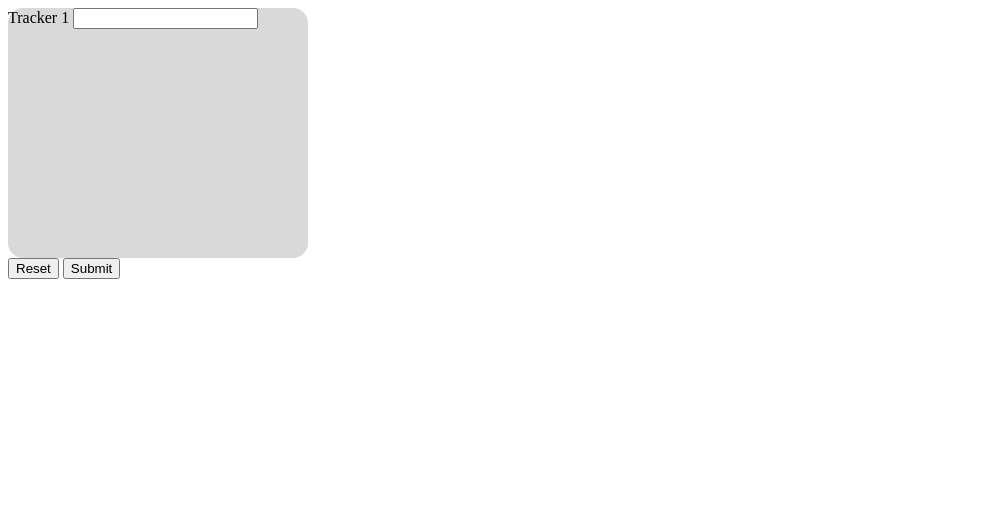
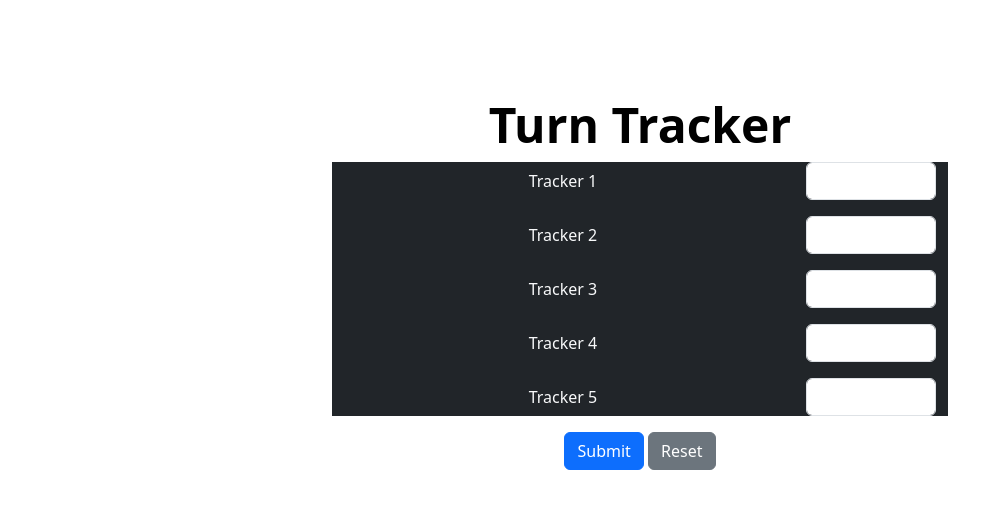
Before and after one commit to a-strauty/turntracker, a website: page tracker-web/public/index.html in a window 1280 px wide. Shown: the whole page, without its empty margins (0-1003 px from the left). Drawn offline with nearby package versions, Linux system fonts and the light colour scheme; no server answers.

Commit message:
integrated boostrap styling and changed form logic to process and sort submitted form

```diff
--- a/tracker-web/app.js
+++ b/tracker-web/app.js
@@ -37,6 +37,10 @@ app.get('/', (req, res) => {
 // make everything else in public available
 app.use(express.static('public'));
 
+// add bootstrap
+app.use('/css', express.static(join(__dirname, 'node_modules/bootstrap/dist/css')))
+app.use('/js', express.static(join(__dirname, 'node_modules/bootstrap/dist/js')))
+
 // listen for socket connections
 io.on('connection', (socket) => {
     // grab chat messages and output them to console
--- a/tracker-web/package.json
+++ b/tracker-web/package.json
@@ -4,6 +4,7 @@
     "description": "Front-end to turntracker esp32 system.",
     "type": "module",
     "dependencies": {
+        "bootstrap": "^5.3.3",
         "express": "^4.19.2",
         "serialport": "^12.0.0",
         "socket.io": "^4.7.5"
--- a/tracker-web/public/index.html
+++ b/tracker-web/public/index.html
@@ -4,17 +4,24 @@
     <meta name="viewport" content="width=device-width,initial-scale=1.0">
     <title>Turn Tracker</title>
     <link rel="stylesheet" href="style.css">
+    <link rel="stylesheet" href="css/bootstrap.min.css">
   </head>
   <body>
-    <div id="ctr_form">
-        <form id="form" action="">
-            <label for="tracker_1">Tracker 1</label>
-            <input type="text" id="tracker_1" name="tracker_1">
-        </form>
+
+    <div class="px-4 py-5 my-5 text-center">
+      <h1 class="display-5 fw-bold text-body-emphasis">Turn Tracker</h1>
+
+      <form id="form">
+        <div class="container col-sm-6 bg-dark text-light" id="container-form">
+          <!-- this gets filled by javascript -->
+        </div>
+        <button type="submit" class="btn btn-primary">Submit</button>
+        <button class="btn btn-secondary">Reset</button>
+      </form>
     </div>
-    <button>Reset</button>
-    <button>Submit</button>
+
     <script src="/socket.io/socket.io.js"></script>
     <script src="tracker.js"></script>
+
   </body>
 </html>
--- a/tracker-web/public/style.css
+++ b/tracker-web/public/style.css
@@ -1,6 +1,6 @@
-#ctr_form {
+/* #ctr_form {
     background-color: rgb(217,217,217);
     width: 300px;
     height: 250px;
     border-radius: 15px;
-}
+} */
--- a/tracker-web/public/tracker.js
+++ b/tracker-web/public/tracker.js
@@ -1,12 +1,67 @@
+// function to sort the results of form
+function sortAndProcess(pairs) {
+  // Sort the array of tuples based on the second item (value)
+  const sortedPairs = pairs.sort((a, b) => b[1] - a[1]);
+
+  // Store the results in an object
+  const result = {};
+  sortedPairs.forEach(pair => {
+      result[pair[0]] = pair[1];
+  });
+
+  return result;
+}
+
+// Create tracker form element
+let formElement = document.getElementById("container-form");
+for (let i =1; i <= 5; i++){
+  // containers
+  let main_div = document.createElement('div');
+  main_div.className = "row mb-3";
+
+  let input_div = document.createElement('div');
+  input_div.className = "col-sm-3";
+
+  // make label
+  let label = document.createElement('label');
+  label.innerText = "Tracker " + i;
+  label.htmlFor = "tracker_" + i;
+  label.className = "col-sm-9 col-form-label";
+  // make text box
+  let input = document.createElement('input');
+  input.type = "text";
+  input.name = "tracker_" + i;
+  input.id = "tracker_" + i;
+  input.className = "form-control";
+  // append label and text box to form element
+  main_div.appendChild(label);
+  main_div.appendChild(input_div);
+  input_div.appendChild(input);
+  formElement.appendChild(main_div);
+}
+
+// Form logic
+
 const socket = io();
 
-const form = document.getElementById('form');
-const input = document.getElementById('tracker_1');
+document.getElementById('form').addEventListener('submit', function(event) {
+  event.preventDefault();
 
-form.addEventListener('submit', (e) => {
-  e.preventDefault();
-  if (input.value) {
-    socket.emit('chat message', input.value);
-    input.value = '';
-  }
+  // Create an object to hold the form data
+  const formData = new FormData(event.target);
+  const formObject = {};
+
+  formData.forEach((value, key) => {
+      formObject[key] = parseFloat(value) || value; // Convert to number if possible
+  });
+
+  // Convert the form object to an array of pairs
+  const pairs = Object.entries(formObject);
+
+  // Sort and process the form data
+  const result = sortAndProcess(pairs);
+
+  console.log(result);
+
+  socket.emit('form', result);
 });
```
Also changed, not shown: 1 other file.
